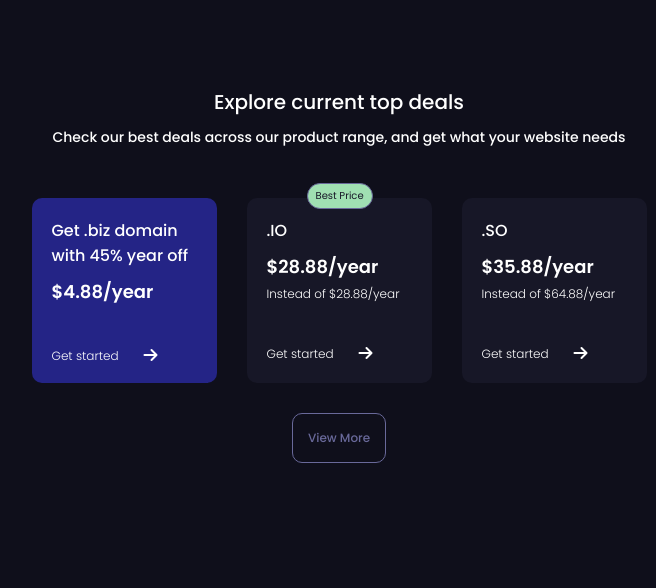
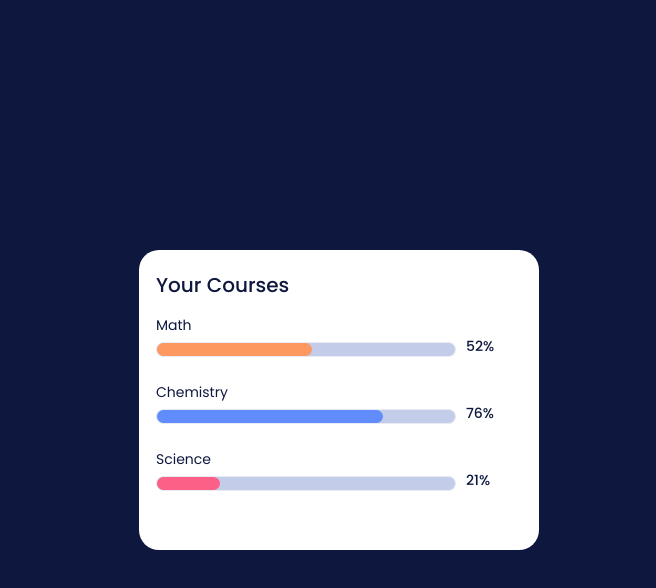
Before and after one commit to Nigarglm/Music_Player, a plain HTML site: page index.html in a window 1280 px wide. Shown: the whole page, without its empty margins (301-957 px from the left). Drawn offline with Linux system fonts and the light colour scheme.

Commit message:
task3 has done

```diff
--- a/index.html
+++ b/index.html
@@ -9,37 +9,23 @@
     <link rel="stylesheet" href="style.css">
 </head>
 <body>
-    <h2 class="main_h2">Explore current top deals</h2>
-    <p class="main_p">Check our best deals across our product range, and get what your website needs</p>
-    <div class="card">
-        <div class="card1">
-            <h2 class="card_main_h2">Get .biz domain with 45% year off</h2>
-            <h2 class="card_h2">$4.88/year</h2>
-            <div class="icon">
-                <p class="card_p">Get started</p>
-                <i class="fa-solid fa-arrow-right"></i>
-            </div>
+    <div class="container">
+        <h2>Your Courses</h2>
+        <p style="margin-top: 15px;">Math</p>
+        <div class="prog">
+            <div class="progress" id="first_progress"></div>
+            <span>52%</span>
         </div>
-        <div class="card2">
-            <div class="front_card">Best Price</div>
-            <h2 class="card_main_h2">.IO</h2>
-            <h2 class="card_h2">$28.88/year</h2>
-            <p class="card-p">Instead of $28.88/year</p>
-            <div class="icon">
-                <p class="card_p">Get started</p>
-                <i class="fa-solid fa-arrow-right"></i>
-            </div>
+        <p>Chemistry</p>
+        <div class="prog">
+            <div class="progress" id="second_progress"></div>
+            <span>76%</span>
         </div>
-        <div class="card3">
-            <h2 class="card_main_h2">.SO</h2>
-            <h2 class="card_h2">$35.88/year</h2>
-            <p class="card-p">Instead of $64.88/year</p>
-            <div class="icon">
-                <p class="card_p">Get started</p>
-                <i class="fa-solid fa-arrow-right"></i>
-            </div>
+        <p>Science</p>
+        <div class="prog">
+            <div class="progress" id="third_progress"></div>
+            <span>21%</span>
         </div>
     </div>
-    <button>View More</button>
 </body>
 </html>
--- a/style.css
+++ b/style.css
@@ -11,122 +11,78 @@ a{
 }
 
 body{
-    background-color: #0F0F1B;
+    background-color: #0E183E;
     height: 100vh;
     display: flex;
-    flex-direction: column;
     align-items: center;
     justify-content: center;
-    text-align: center;
-    padding: 100px 330px 350px;
 }
 
-.main_h2{
+.container{
+    background-color: #fff;
+    border: none;
+    border-radius: 20px;
+    width: 400px;
+    height: 300px;
+    color: #0E183E;
     font-family: 'Poppins',sans-serif;
+}
+
+h2{
     font-size: 20px;
     font-weight: 500;
-    color: #fff;
+    margin-top: 20px;
+    margin-left: 17px;
 }
 
-.main_p{
-    font-family: 'Poppins',sans-serif;
+p{
+    font-size: 14px;
+    font-weight: 400;
+    margin-top: 25px;
+    margin-left: 17px;
+}
+
+.prog{
+    display: flex;
+    gap: 10px;
+}
+
+.progress{
+    width: 300px;
+    height: 15px;
+    background-color: #C3CDE9;
+    border: 1px solid #E8EBF4;
+    border-radius: 20px;
+    margin-top: 6px;
+    margin-left: 17px;
+    position: relative;
+}
+
+.progress::before{
+    content: "";
+    position: absolute;
+    display: block;
+    height: 100%;
+    width: 100%;
+    border-radius: 20px;
+}
+
+#first_progress::before{
+    background-color: #FC9860;
+    width: 52%;
+}
+
+#second_progress::before{
+    background-color: #608CFC;
+    width: 76%;
+}
+
+#third_progress::before{
+    background-color: #FC6086;
+    width: 21%;
+}
+
+span{
     font-size: 14px;
     font-weight: 500;
-    color: #fff;
-    margin-top: 10px;
 }
-
-.card{
-    display: flex;
-    align-items: center;
-    justify-content: space-between;
-    gap: 30px;
-    margin-top: 50px;
-    color: #fff;
-    font-family: 'Poppins',sans-serif;
-    text-align: left;
-}
-
-.card1{
-    background-color: #242486;
-    width: 185px;
-    height: 185px;
-    border: none;
-    border-radius: 10px;
-}
-
-.card2{
-    position: relative;
-    background-color: #171727;
-    width: 185px;
-    height: 185px;
-    border: none;
-    border-radius: 10px;
-}
-
-.card3{
-    background-color: #171727;
-    width: 185px;
-    height: 185px;
-    border: none;
-    border-radius: 10px;
-}
-
-.front_card{
-    position: absolute;
-    z-index: 2;
-    margin-left: 60px;
-    margin-top: -15px;
-    background-color: #A0E0B2;
-    border: 1px solid #69699A;
-    border-radius: 20px;
-    color: #171727;
-    padding: 4px 8px;
-    font-size: 10px;
-    font-weight: 400;
-}
-
-.card_main_h2{
-    font-size: 16px;
-    font-weight: 500;
-    margin: 20px 20px auto;
-}
-
-.card_h2{
-    font-size: 18px;
-    font-weight: 600;
-    margin: 10px 20px auto;
-}
-
-.card-p{
-    font-size: 12px;
-    font-weight: 300;
-    margin: 5px 20px auto;
-}
-
-.icon{
-    display: flex;
-    gap: 5px;
-}
-
-i{
-    margin-top: 42px;
-}
-
-.card_p{
-    font-size: 12px;
-    font-weight: 300;
-    margin: 42px 20px 20px;
-}
-
-button{
-    color: #69699A;
-    border: 1px solid #69699A;
-    border-radius: 10px;
-    background-color: transparent;
-    font-family: 'Poppins',sans-serif;
-    font-size: 12px;
-    font-weight: 500;
-    padding: 15px;
-    margin-top: 30px;
-}
```
